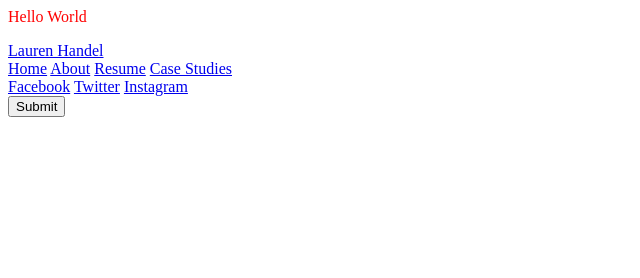
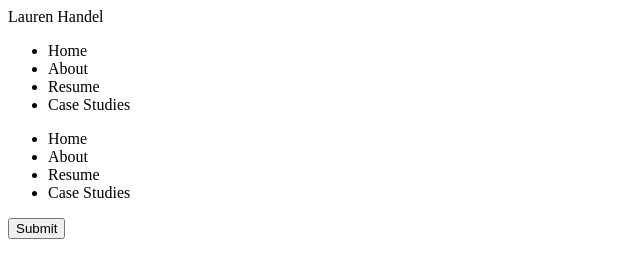
Before and after one commit to lmhandel22/HW17-Portfolio-, a plain HTML site: page index.html in a window 1280 px wide. Shown: the whole page, without its empty margins (0-640 px from the left). Drawn offline with Linux system fonts and the light colour scheme.

Commit message:
Added header and footer tags
Added header and footer html tags, changed <a href> tags to <ul>

```diff
--- a/css/index.css
+++ b/css/index.css
@@ -1,3 +1,3 @@
 p{
-    color:red;
+    color:black;
 }
--- a/index.html
+++ b/index.html
@@ -1,32 +1,36 @@
 <html>
     <head>
     <link rel="stylesheet" href="css/index.css">
-</head>
+    </head>
 <body>
-   <p>Hello World</p>
-   <!-- Nav HTML -->
+
+   <!-- Navbar HTML -->
    <div class="logo"></div>
    <div class="nav">
        <div class="left">
-            <a href="#">Lauren Handel</a>
+            <p>Lauren Handel</p>
        </div>
-       <div class="center">
-            <a href="#">Home</a>
-            <a href="#">About</a>
-            <a href="#">Resume</a>
-            <a href="#">Case Studies</a>
-       </div>
+       <ul>
+            <li>Home</li>
+            <li>About</li>
+            <li>Resume</li>
+            <li>Case Studies</li>
+        </ul>
    </div>
 
    <!-- Footer HTML -->
    <div class="footer">
-        <a href="#" class="fb">Facebook</a>
-        <a href="#" class="tw">Twitter</a>
-        <a href="#" class="ig">Instagram</a>
+        <ul>
+            <li>Home</li>
+            <li>About</li>
+            <li>Resume</li>
+            <li>Case Studies</li>
+        </ul>
     </div>
     <div class="right">
         <button>Submit</button>
    </div>
 
 </body>
+
 </html>
```
